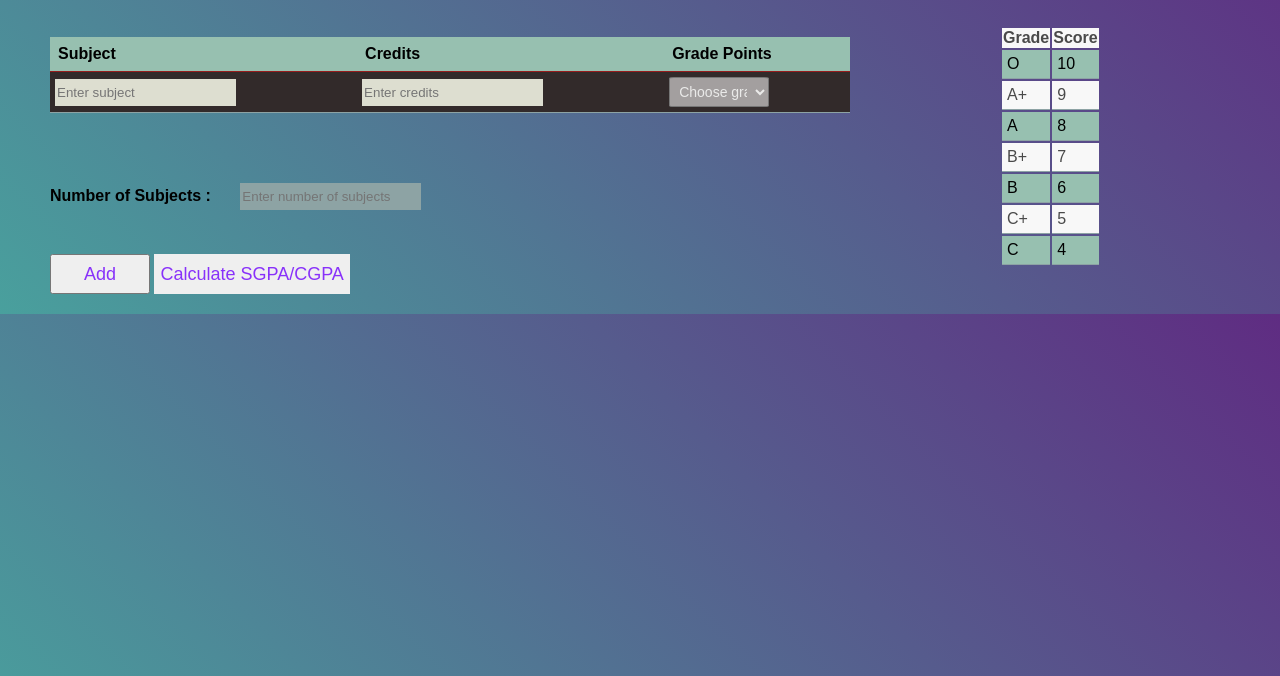
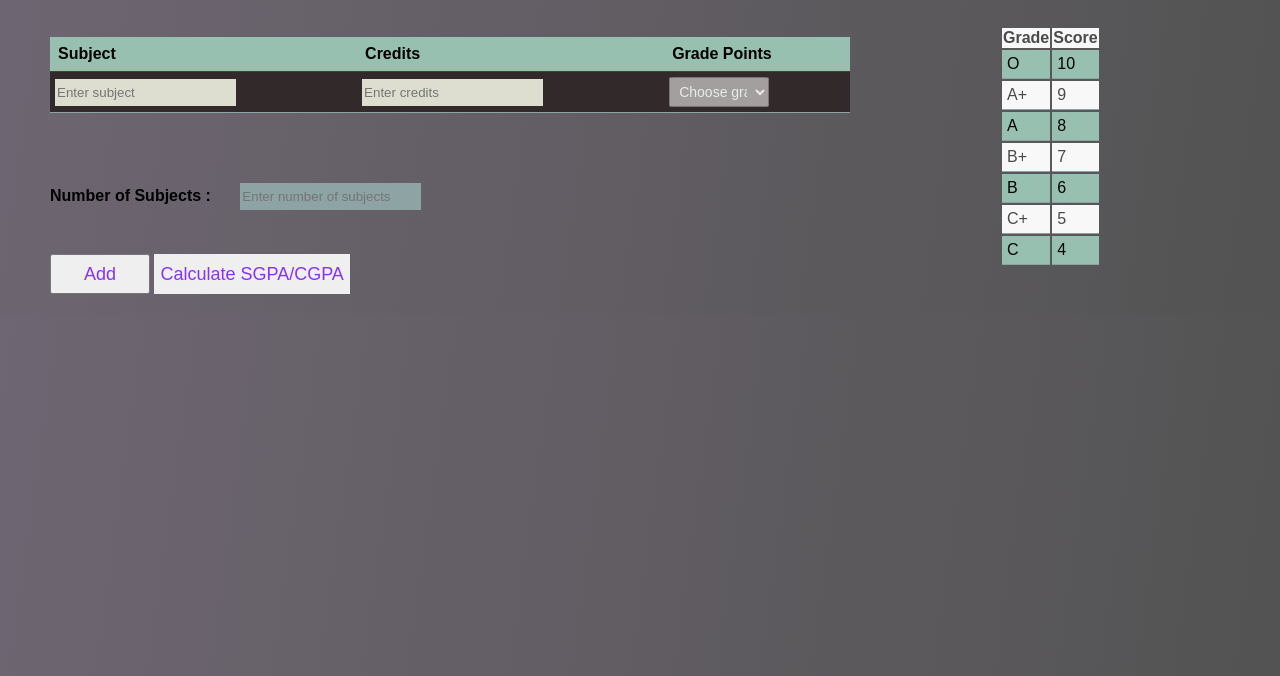
Before and after one commit to AnanthaTeja/SGPA_CALC, a plain HTML site: page index.html in a window 1280 px wide. Shown: the part 124-800 px from the top of the page. Drawn offline with Linux system fonts and the light colour scheme.

Commit message:
Update style.css

```diff
--- a/style.css
+++ b/style.css
@@ -1,11 +1,11 @@
 body {
   margin: 0;
-  background: linear-gradient(45deg, #49a09d, #5f2c82);
+background: linear-gradient(98deg, #6e6672, #535353);
   font-family: sans-serif;
   font-weight: 100;
 }
 .main {
-  background: 322a2a;
+  background: fixed;
 }
 img {
   width: 80px;
```
